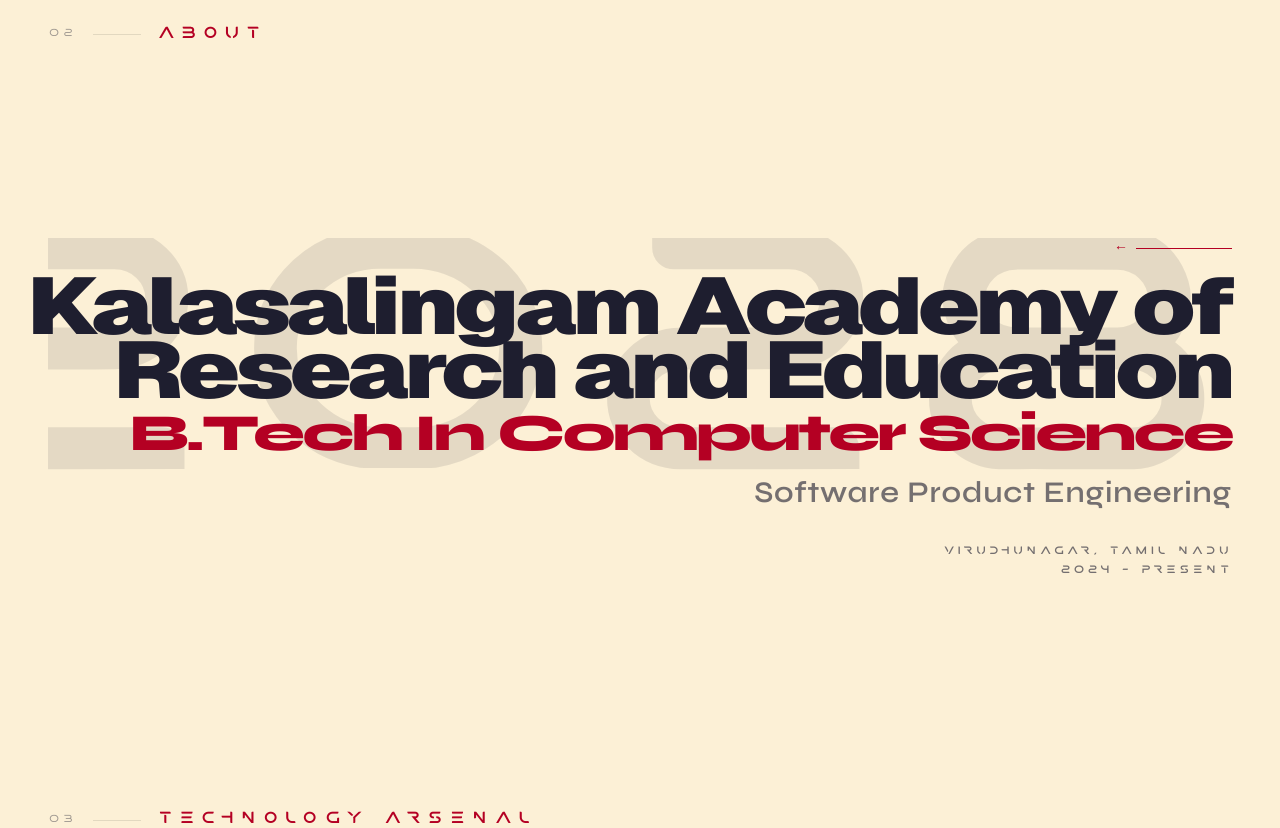
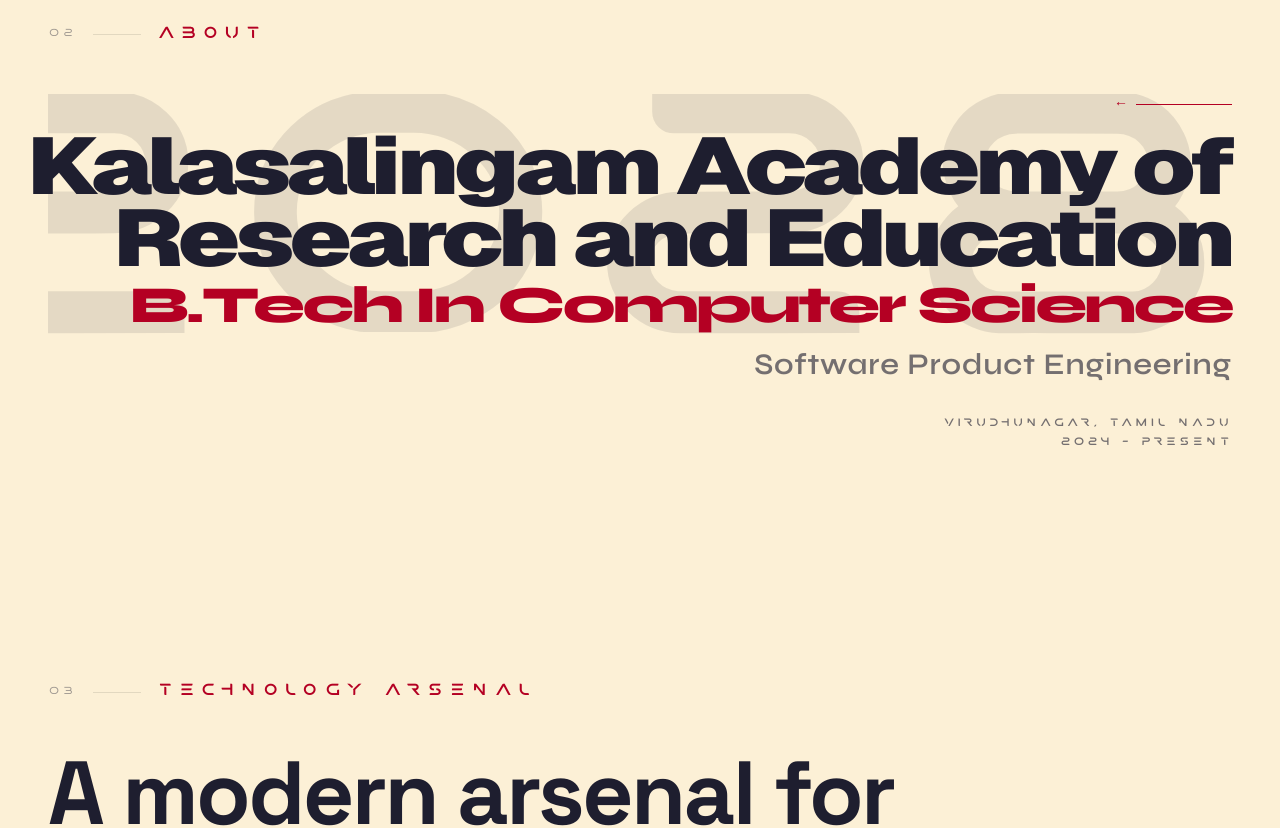
Before and after one commit to Megha-r20/MeghaR_portfolio, a Next.js app: page / in a window 1280 px wide. Shown: the part 1900-2728 px from the top of the page. Built offline with nearby package versions, Linux system fonts and the light colour scheme; a web font is replaced by a local one.

Commit message:
Update portfolio

```diff
--- a/components/sections/About.tsx
+++ b/components/sections/About.tsx
@@ -9,17 +9,15 @@
       id="about-education"
       className="relative mx-auto max-w-[1600px] px-6 py-[100px] md:px-12 md:py-[120px]"
     >
+      {/* ── SECTION HEADER ── */}
+      <div className="mb-8 flex items-center gap-4 text-[10px] uppercase tracking-[0.3em] text-[#746f70]/70 font-researcher md:mb-12">
+        <span>02</span>
+        <span className="h-px w-12 bg-[#746f70]/60 dark:bg-[#746f70]/60 light:bg-black/10"></span>
+        <span className="text-[#b40023] font-black text-[13px] md:text-[15px] tracking-[0.4em]">About</span>
+      </div>
+
       {/* ── Section layout: flex column, generous spacing for scrolling ── */}
       <div className="flex flex-col gap-24 md:gap-32">
-
-        {/* ── SECTION HEADER ── */}
-        <div className="mb-12 flex items-center gap-4 text-[10px] uppercase tracking-[0.3em] text-[#746f70]/70 font-researcher md:mb-16">
-          <span>02</span>
-          <span className="h-px w-12 bg-[#746f70]/60 dark:bg-[#746f70]/60 light:bg-black/10"></span>
-          <span className="text-[#b40023] font-black text-[13px] md:text-[15px] tracking-[0.4em]">About</span>
-        </div>
-
-
         {/* ══════════════════════════════════════════════════════════
             ENTRY 1 — Kalasalingam Academy  (top-right)
         ══════════════════════════════════════════════════════════ */}
@@ -59,7 +57,7 @@
               </div>
 
               {/* Institution */}
-              <h3 className="font-geist text-[2.5rem] md:text-[4rem] lg:text-[5rem] font-black leading-[0.8] tracking-tighter text-[#fcf0d6] dark:text-[#fcf0d6] light:text-[#1e1e2f] scale-x-[1.25] origin-right inline-block">
+              <h3 className="font-geist text-[2.5rem] md:text-[4rem] lg:text-[5rem] font-black leading-[0.9] tracking-tighter text-[#fcf0d6] dark:text-[#fcf0d6] light:text-[#1e1e2f] scale-x-[1.25] origin-right inline-block">
                 Kalasalingam Academy of<br/>Research and Education
               </h3>
 
```
